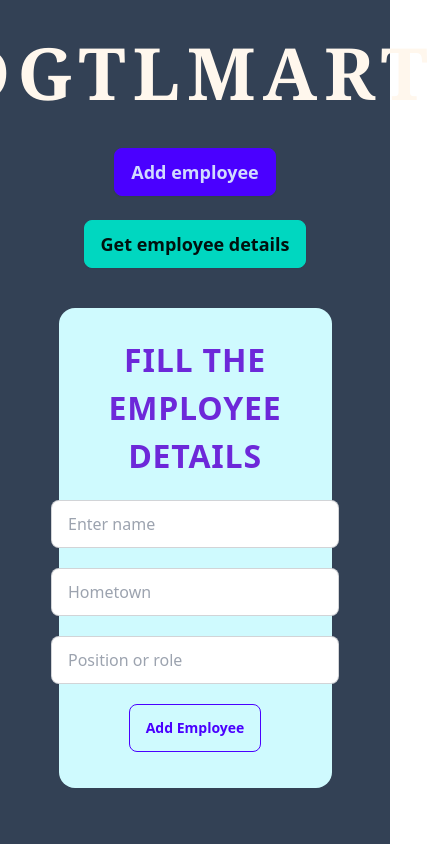
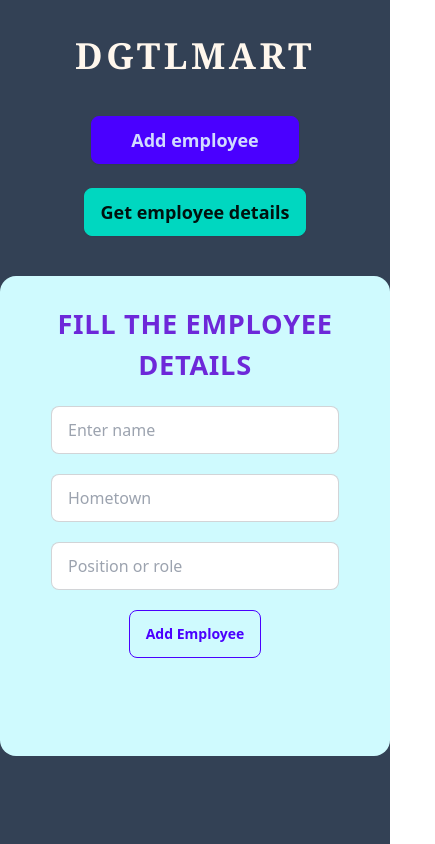
Before and after one commit to vidhyasagargslv/DGTL-frontend, a React (Vite) app: page / in a window 390 px wide. Both pictures are taken after a click on the element "Add employee". Shown: the whole page, 435 px wide, since content can reach past the window. Built offline with nearby package versions, Linux system fonts and the light colour scheme.

Commit message:
made responsive bugs

```diff
--- a/src/components/Addemplyee.jsx
+++ b/src/components/Addemplyee.jsx
@@ -19,7 +19,7 @@ export default function AddEmployee() {
       e.preventDefault();
       try {
           const response = await axios.post('https://dgtl-backend1.onrender.com/add/employee', newEmployee);
-          console.log('Added new employee:', response.data);
+
           setNewEmployee({ name: '', from: '', position: '' });
           setIsSaved(true);
           toast.success("Employee details are added to database");
@@ -37,7 +37,7 @@ export default function AddEmployee() {
 
     return (
       <div className="flex flex-col justify-start items-center mt-7 ">
-        <h2 className="text-[2rem] text-center mb-5 font-bold uppercase text-violet-700 tracking-wide">
+        <h2 className="text-[2rem] text-center mb-5 font-bold uppercase text-violet-700 tracking-wide max-sm:text-[1.7rem]">
           Fill the employee details
         </h2>
         <form
--- a/src/components/Getdetails.jsx
+++ b/src/components/Getdetails.jsx
@@ -42,7 +42,7 @@ export default function Getdetails() {
 
   return (
     <div className="flex flex-col items-center justify-start gap-7 mt-6">
-      <h2 className="text-[2rem] text-violet-600 text-center font-bold uppercase tracking-wider">
+      <h2 className="text-[2rem] text-violet-600 text-center font-bold uppercase tracking-wider max-sm:text-[1.7rem]">
         Search Employees
       </h2>
       <label className="input input-bordered flex items-center gap-2">
@@ -75,7 +75,7 @@ export default function Getdetails() {
         <p>No data found</p>
       ) : (
         <div className="overflow-x-auto">
-          <table className="table table-zebra table-lg">
+          <table className="table table-zebra table-lg max-sm:table-sm">
             <thead>
               <tr>
                 <th>Name</th>
--- a/src/components/Homepage.jsx
+++ b/src/components/Homepage.jsx
@@ -20,12 +20,12 @@ export default function Main() {
 
   return (
     <div className="bg-slate-700 w-full h-screen flex flex-col items-center gap-10">
-      <div className="heading text-7xl font-semibold tracking-widest  text-center font-serif text-orange-50 pt-9">
+      <div className="heading text-7xl font-semibold tracking-widest  text-center font-serif text-orange-50 pt-9 max-sm:text-4xl">
         DGTLMART
       </div>
       <div className="options flex flex-wrap gap-6 justify-center items-center ">
         <div
-          className="addemployee btn  btn-primary text-center text-lg cursor-pointer"
+          className="addemployee btn w-52  btn-primary text-center text-lg cursor-pointer"
           onClick={handleClickAddEmployee}
         >
           Add employee
@@ -37,7 +37,7 @@ export default function Main() {
           Get employee details
         </div>
       </div>
-    <div className='w-[70%] h-[30rem] flex justify-center bg-cyan-100 rounded-2xl'>
+    <div className='w-[70%] h-[30rem] flex justify-center bg-cyan-100 rounded-2xl max-sm:w-full'>
       {showAddEmployee && <AddEmployee />}
       {showGetDetails && <GetDetails />}
       </div>
```
